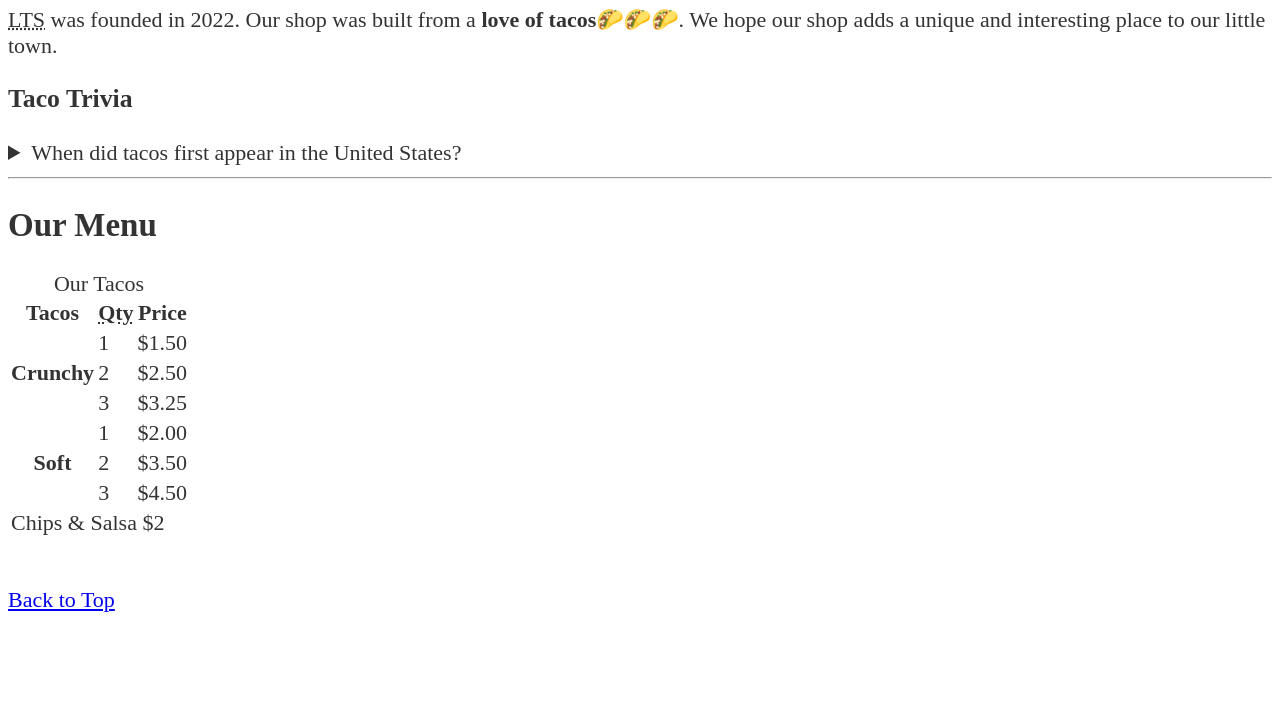
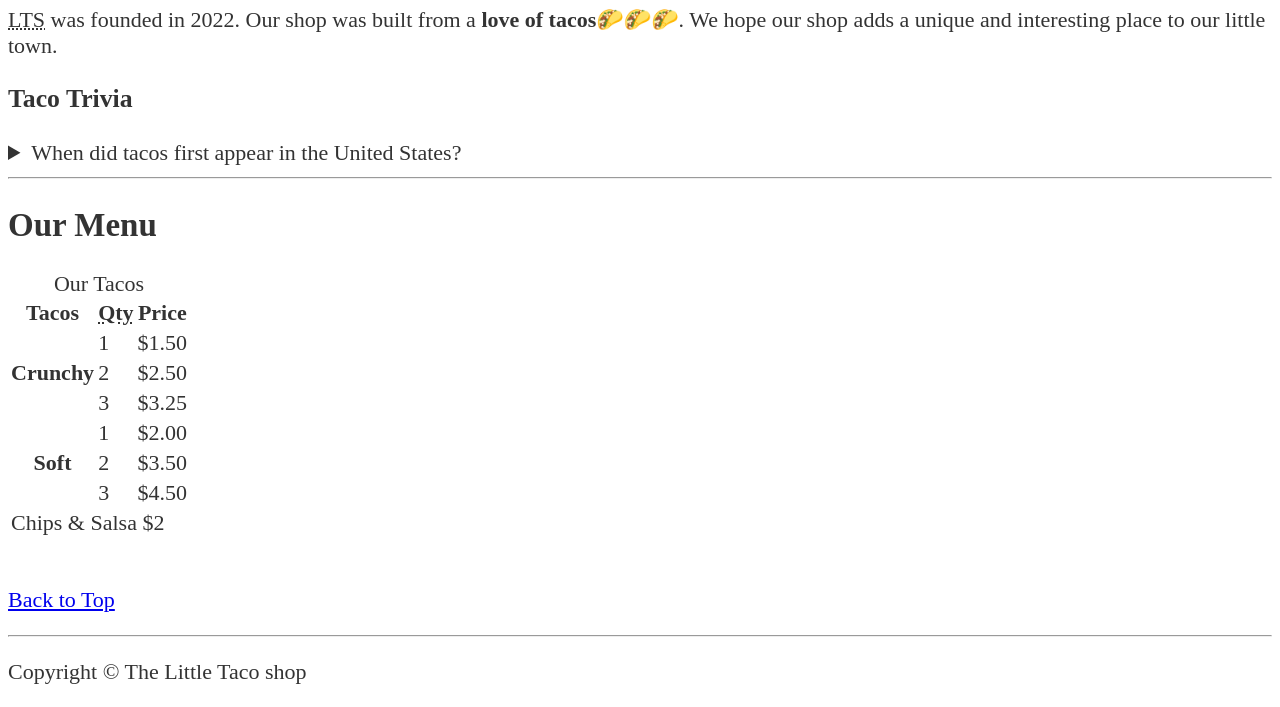
Before and after one commit to ob6854w/Taco-Little-Shop, a plain HTML site: page index.html in a window 1280 px wide. Shown: the part 602-1309 px from the top of the page. Before the commit the page ends 1237 px from the top, so only its background shows below. Drawn offline with Linux system fonts and the light colour scheme.

Commit message:
add footer

```diff
--- a/index.html
+++ b/index.html
@@ -128,5 +128,9 @@
         </p>
       </article>
     </main>
+    <hr>
+    <footer>
+        <p>Copyright &copy; The Little Taco shop</p>
+    </footer>
   </body>
 </html>
```
